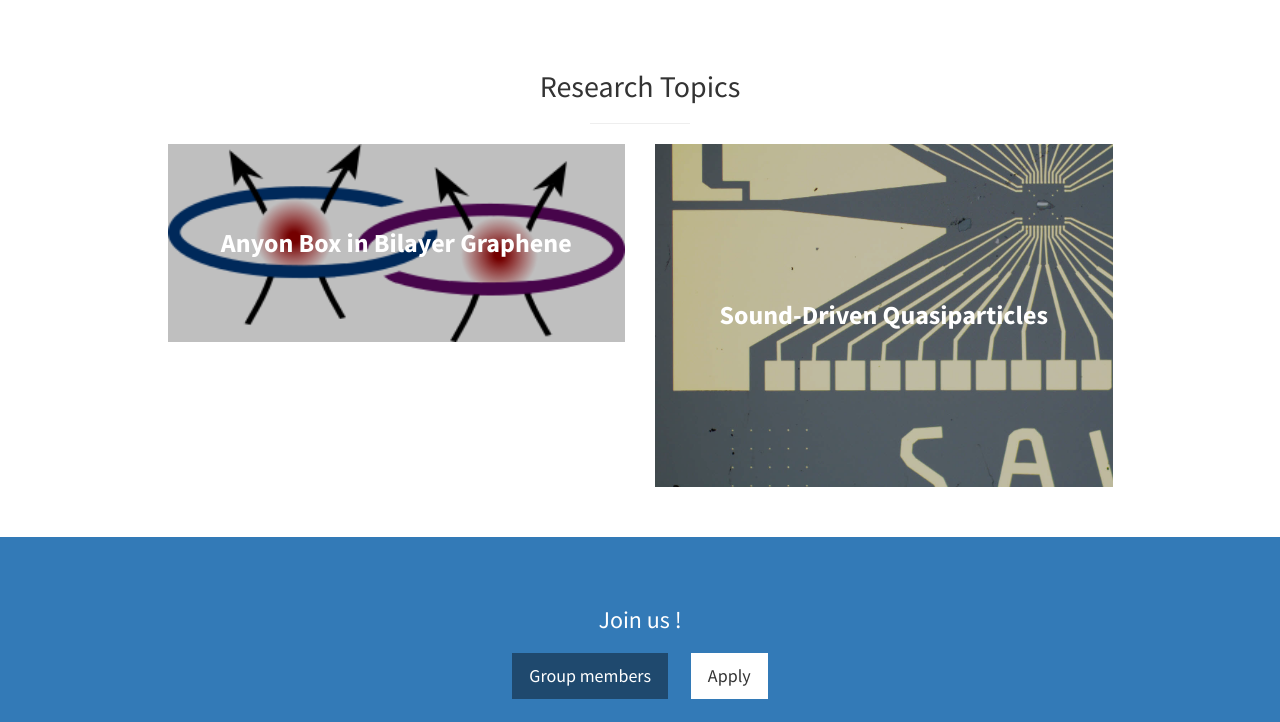
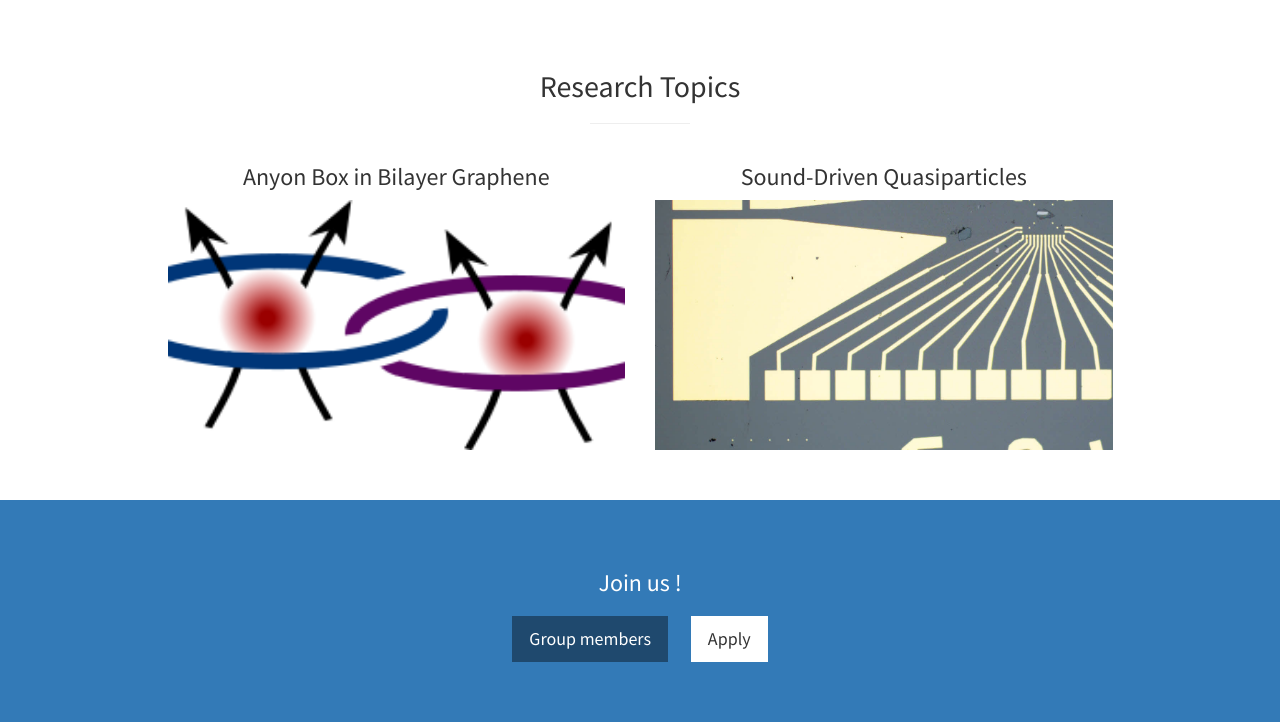
Before and after one commit to aassouline/topo-circuits.github.io, a Jekyll site: the page built from index.html, in a window 1280 px wide. Shown: the part 2022-2744 px from the top of the page. Built offline with Jekyll 4.4.1, drawn with Linux system fonts in a browser that asks for light colours; grey boxes are pictures that could not be loaded.

Commit message:
Update portfolio.html

```diff
--- a/_includes/portfolio.html
+++ b/_includes/portfolio.html
@@ -10,74 +10,21 @@
 
           <!-- LEFT -->
           <div class="col-md-6">
-            <a href="{{ '/AnyonBox' | relative_url }}" style="text-decoration:none;">
+            <h3>Anyon Box in Bilayer Graphene</h3>
 
-              <div style="
-                position: relative;
-                overflow: hidden;
-                line-height: 0;
-              ">
-
-                <img src="img/logo.png"
-                     style="width:100%; display:block;">
-
-                <div style="
-                  position: absolute;
-                  top: 0;
-                  left: 0;
-                  width: 100%;
-                  height: 100%;
-                  display: flex;
-                  align-items: center;
-                  justify-content: center;
-                  background: rgba(0,0,0,0.25);
-                  color: white;
-                  font-size: 26px;
-                  font-weight: 700;
-                  text-align: center;
-                  padding: 10px;
-                ">
-                  Anyon Box in Bilayer Graphene
-                </div>
-
-              </div>
+            <a href="{{ '/AnyonBox' | relative_url }}">
+              <img src="img/logo.png"
+                   style="width:100%; height:250px; object-fit:cover;">
             </a>
           </div>
 
           <!-- RIGHT -->
           <div class="col-md-6">
-            <a href="{{ '/SoundDriven' | relative_url }}" style="text-decoration:none;">
+            <h3>Sound-Driven Quasiparticles</h3>
 
-              <div style="
-                position: relative;
-                overflow: hidden;
-                line-height: 0;
-              ">
-
-                <img src="img/07_x5.jpg"
-                     style="width:100%; display:block;">
-
-                <div style="
-                  position: absolute;
-                  top: 0;
-                  left: 0;
-                  width: 100%;
-                  height: 100%;
-                  display: flex;
-                  align-items: center;
-                  justify-content: center;
-                  background: rgba(0,0,0,0.25);
-                  color: white;
-                  font-size: 26px;
-                  font-weight: 700;
-                  text-align: center;
-                  padding: 10px;
-                ">
-                  Sound-Driven Quasiparticles
-                </div>
-
-              </div>
-
+            <a href="{{ '/SoundDriven' | relative_url }}">
+              <img src="img/07_x5.jpg"
+                   style="width:100%; height:250px; object-fit:cover;">
             </a>
           </div>
 
@@ -87,3 +34,8 @@
     </div>
   </div>
 </section>
+
+      </div>
+    </div>
+  </div>
+</section>
```
